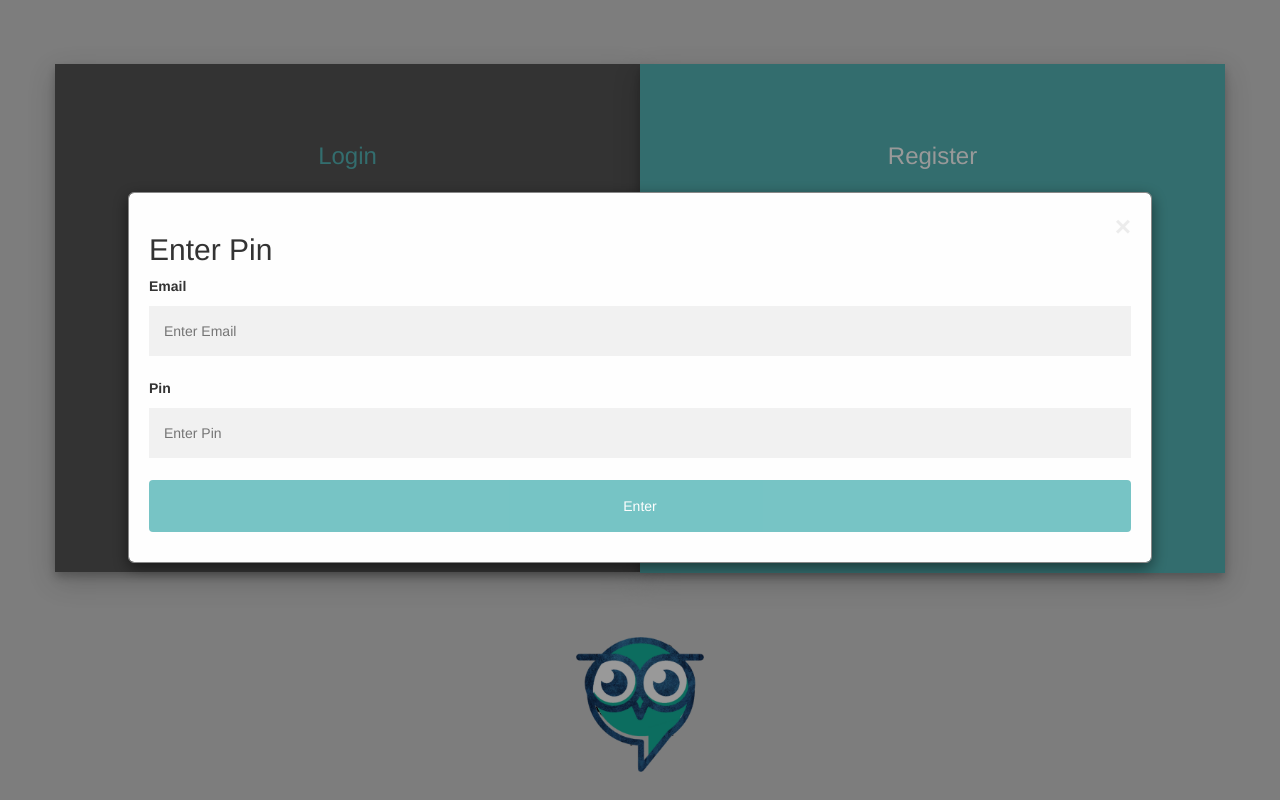
After one commit to gurneetbhatia/First-Year-Project-Site, a PHP site: page /Login/enter_pin.php in a window 1280 px wide. The commit adds this page. Run offline with PHP 8.4, Linux system fonts and the light colour scheme.

Commit message:
enter pin popup made

```diff
--- /dev/null
+++ b/Login/enter_pin.php
@@ -0,0 +1,42 @@
+<?php
+
+include('login.html');
+
+
+
+
+?>
+
+<!-- Trigger/Open The Modal -->
+
+<!-- The Modal -->
+<div id="myModal" class="modal">
+
+  <!-- Modal content -->
+  <form class="modal-form">
+	  <div class="modal-content">
+	    <span class="close">&times;</span>
+	    <h2>Enter Pin</h2>
+	    <label for="email"><b>Email</b></label>
+	    <input type="text" placeholder="Enter Email" name="email" required>
+	    <label for="psw"><b>Pin</b></label>
+	    <input type="password" placeholder="Enter Pin" name="psw" required>
+	    <button type="submit" class="btn">Enter</button>
+	  </div>
+	</form>
+</div>
+
+<!--<div class="form-popup" id="myForm">
+  <form action="/action_page.php" class="form-container">
+    <h1>Login</h1>
+
+    <label for="email"><b>Email</b></label>
+    <input type="text" placeholder="Enter Email" name="email" required>
+
+    <label for="psw"><b>Pin</b></label>
+    <input type="password" placeholder="Enter Pin" name="psw" required>
+
+    <button type="submit" class="btn">Enter</button>
+    <button type="submit" class="btn cancel" onclick="closeForm()">Close</button>
+  </form>
+</div>-->
--- a/Login/styles.css
+++ b/Login/styles.css
@@ -1,5 +1,10 @@
 body {
     background-color: #D0D0D0;
+}
+.enterPinBtn {
+    font-weight: 600;
+    color: rgb(85, 182, 183);
+    background-color: #fff;
 }
 .login-container{
     margin-top: 5%;
@@ -71,3 +76,72 @@
     margin-left: auto;
     margin-right: auto;
 }
+
+
+
+/* The Modal (background) */
+.modal {
+  display: block;
+  position: fixed; /* Stay in place */
+  z-index: 1; /* Sit on top */
+  left: 0;
+  top: 0;
+  width: 100%; /* Full width */
+  height: 100%; /* Full height */
+  overflow: auto; /* Enable scroll if needed */
+  background-color: rgb(0,0,0); /* Fallback color */
+  background-color: rgba(0,0,0,0.4); /* Black w/ opacity */
+}
+
+/* Modal Content/Box */
+.modal-content {
+  background-color: #fefefe;
+  margin: 15% auto; /* 15% from the top and centered */
+  padding: 20px;
+  border: 1px solid #888;
+  width: 80%; /* Could be more or less, depending on screen size */
+}
+.modal-content .btn:hover {
+  opacity: 1;
+}
+
+.modal-content input[type=text], .modal-content input[type=password] {
+  width: 100%;
+  padding: 15px;
+  margin: 5px 0 22px 0;
+  border: none;
+  background: #f1f1f1;
+}
+
+/* When the inputs get focus, do something */
+.modal-content input[type=text]:focus, .form-container input[type=password]:focus {
+  background-color: #ddd;
+  outline: none;
+}
+
+/* Set a style for the submit/login button */
+.modal-content .btn {
+  background-color: rgb(85, 182, 183);;
+  color: white;
+  padding: 16px 20px;
+  border: none;
+  cursor: pointer;
+  width: 100%;
+  margin-bottom:10px;
+  opacity: 0.8;
+}
+
+/* The Close Button */
+.close {
+  color: #aaa;
+  float: right;
+  font-size: 28px;
+  font-weight: bold;
+}
+
+.close:hover,
+.close:focus {
+  color: black;
+  text-decoration: none;
+  cursor: pointer;
+}
```
Also changed, not shown: Login/login.php (+16 -5 lines), Login/register_db.php (+31 -6 lines), 2 other files.
